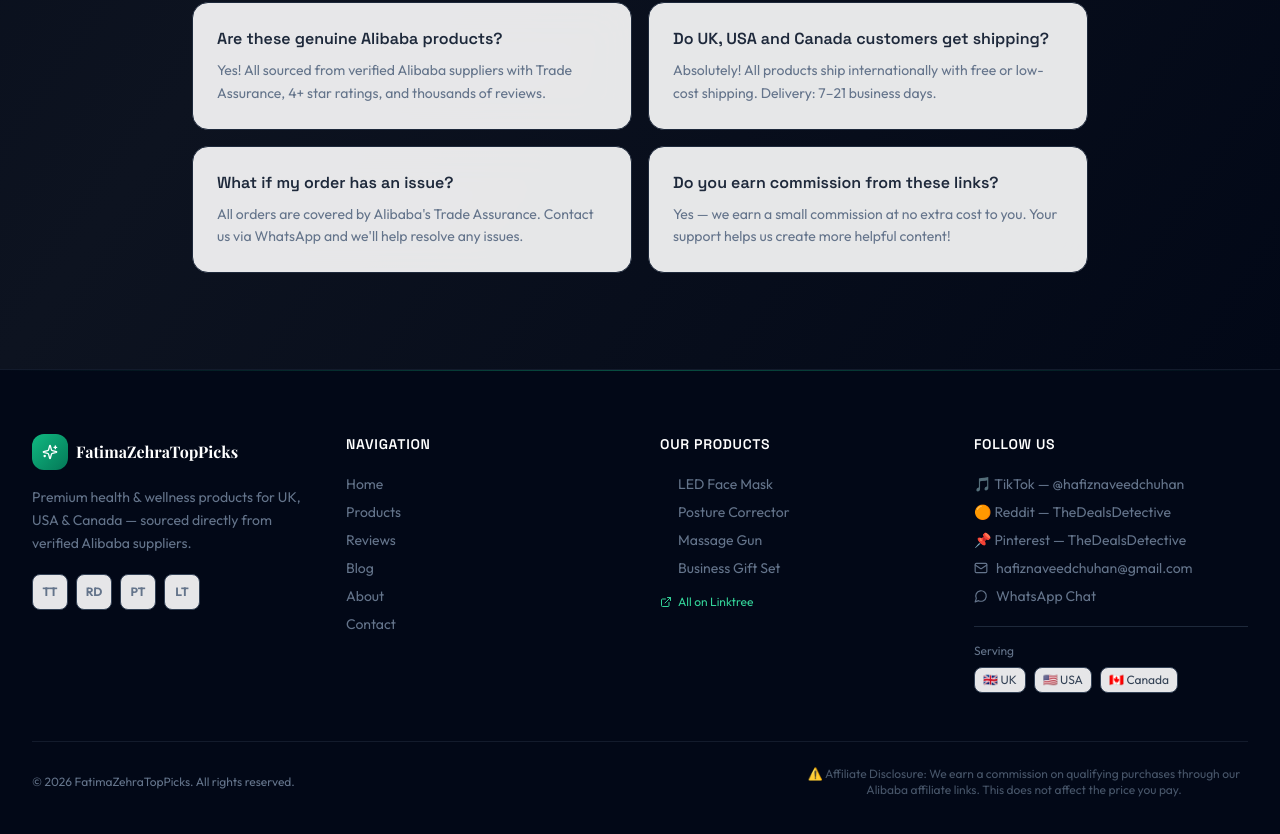
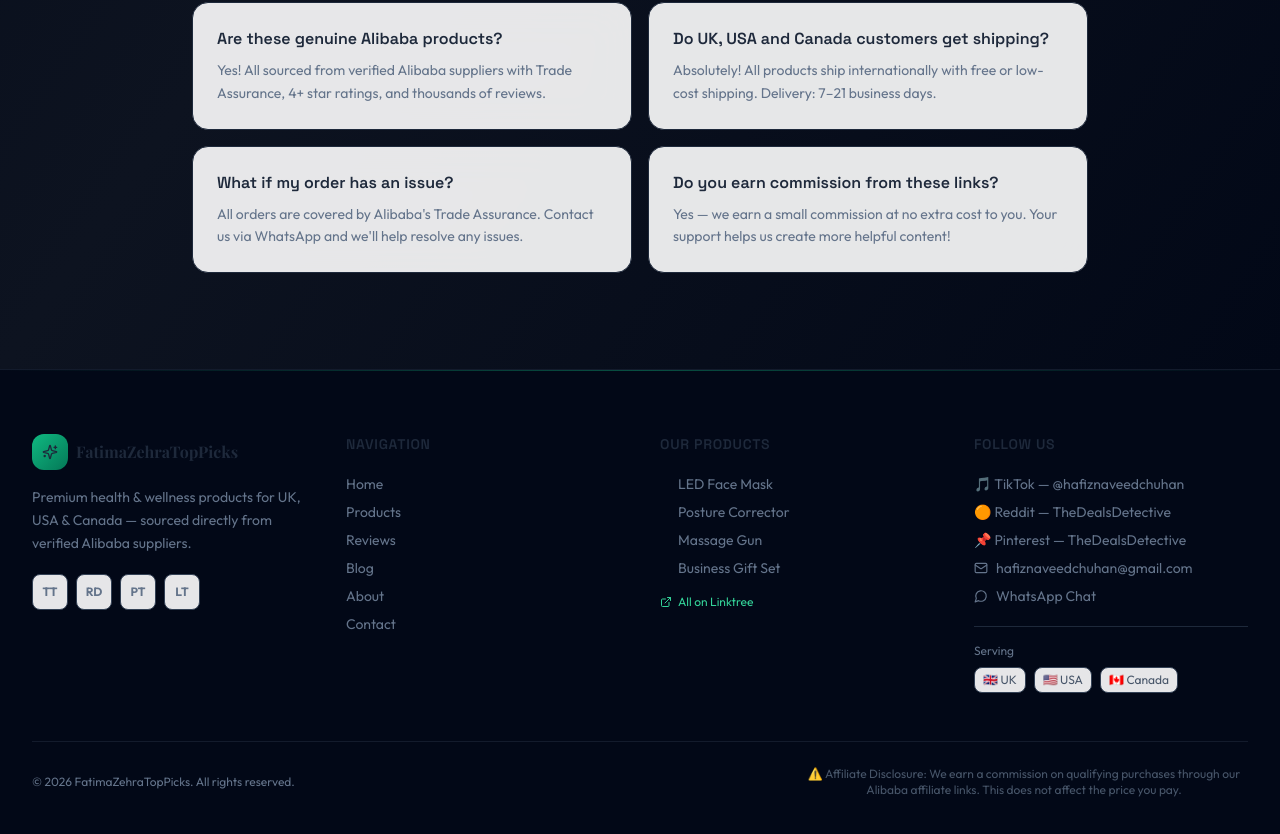
Before and after one commit to hafiznaveedchuhan-ctrl/aliexpress-toppicks, a Next.js app: page /contact in a window 1280 px wide. Shown: the part 1500-2334 px from the top of the page. Built offline with nearby package versions, Linux system fonts and the light colour scheme; a web font is replaced by a local one.

Commit message:
fix: dark text on light bg in Footer.tsx

```diff
--- a/src/components/Footer.tsx
+++ b/src/components/Footer.tsx
@@ -12,11 +12,11 @@
           <div className="md:col-span-1">
             <Link href="/" className="flex items-center gap-2 mb-4">
               <div className="w-9 h-9 rounded-xl bg-gradient-to-br from-emerald-500 to-emerald-700 flex items-center justify-center">
-                <Sparkles className="w-4 h-4 text-white" />
+                <Sparkles className="w-4 h-4 text-slate-800" />
               </div>
-              <span className="font-playfair font-bold text-white">FatimaZehraTopPicks</span>
+              <span className="font-playfair font-bold text-slate-800">FatimaZehraTopPicks</span>
             </Link>
-            <p className="font-outfit text-sm text-slate-400 leading-relaxed mb-5">
+            <p className="font-outfit text-sm text-slate-500 leading-relaxed mb-5">
               Premium health & wellness products for UK, USA & Canada — sourced directly from verified Alibaba suppliers.
             </p>
             <div className="flex gap-2 flex-wrap">
@@ -27,7 +27,7 @@
                 { label:'LT', href:"/shop-now", title:'Linktree' },
               ].map(s => (
                 <a key={s.label} href={s.href} target="_blank" rel="noopener noreferrer" title={s.title}
-                  className="w-9 h-9 rounded-lg glass border border-slate-700 hover:border-emerald-500/50 hover:text-emerald-400 flex items-center justify-center text-slate-400 text-xs font-bold transition-all hover-scale">
+                  className="w-9 h-9 rounded-lg glass border border-slate-700 hover:border-emerald-500/50 hover:text-emerald-400 flex items-center justify-center text-slate-500 text-xs font-bold transition-all hover-scale">
                   {s.label}
                 </a>
               ))}
@@ -35,20 +35,20 @@
           </div>
 
           <div>
-            <h3 className="font-space font-semibold text-white mb-4 text-sm uppercase tracking-wider">Navigation</h3>
+            <h3 className="font-space font-semibold text-slate-800 mb-4 text-sm uppercase tracking-wider">Navigation</h3>
             {['/', '/products', '/reviews', '/blog', '/about', '/contact'].map((href, i) => (
               <Link key={href} href={href}
-                className="block font-outfit text-sm text-slate-400 hover:text-emerald-400 transition-colors py-1 hover:translate-x-1 transform duration-200">
+                className="block font-outfit text-sm text-slate-500 hover:text-emerald-400 transition-colors py-1 hover:translate-x-1 transform duration-200">
                 {['Home','Products','Reviews','Blog','About','Contact'][i]}
               </Link>
             ))}
           </div>
 
           <div>
-            <h3 className="font-space font-semibold text-white mb-4 text-sm uppercase tracking-wider">Our Products</h3>
+            <h3 className="font-space font-semibold text-slate-800 mb-4 text-sm uppercase tracking-wider">Our Products</h3>
             {products.map(p => (
               <a key={p.id} href={p.affiliateLink} target="_blank" rel="noopener noreferrer"
-                className="flex items-center gap-1.5 font-outfit text-sm text-slate-400 hover:text-emerald-400 transition-colors py-1 group hover:translate-x-1 transform duration-200">
+                className="flex items-center gap-1.5 font-outfit text-sm text-slate-500 hover:text-emerald-400 transition-colors py-1 group hover:translate-x-1 transform duration-200">
                 <ExternalLink className="w-3 h-3 opacity-0 group-hover:opacity-100 transition-opacity flex-shrink-0" />
                 {p.shortName}
               </a>
@@ -60,32 +60,32 @@
           </div>
 
           <div>
-            <h3 className="font-space font-semibold text-white mb-4 text-sm uppercase tracking-wider">Follow Us</h3>
+            <h3 className="font-space font-semibold text-slate-800 mb-4 text-sm uppercase tracking-wider">Follow Us</h3>
             <a href={SOCIAL_LINKS.tiktok} target="_blank" rel="noopener noreferrer"
-              className="flex items-center gap-2 text-slate-400 hover:text-emerald-400 transition-colors font-outfit text-sm py-1 hover:translate-x-1 transform duration-200">
+              className="flex items-center gap-2 text-slate-500 hover:text-emerald-400 transition-colors font-outfit text-sm py-1 hover:translate-x-1 transform duration-200">
               🎵 TikTok — @hafiznaveedchuhan
             </a>
             <a href={SOCIAL_LINKS.reddit} target="_blank" rel="noopener noreferrer"
-              className="flex items-center gap-2 text-slate-400 hover:text-emerald-400 transition-colors font-outfit text-sm py-1 hover:translate-x-1 transform duration-200">
+              className="flex items-center gap-2 text-slate-500 hover:text-emerald-400 transition-colors font-outfit text-sm py-1 hover:translate-x-1 transform duration-200">
               🟠 Reddit — TheDealsDetective
             </a>
             <a href={SOCIAL_LINKS.pinterest} target="_blank" rel="noopener noreferrer"
-              className="flex items-center gap-2 text-slate-400 hover:text-emerald-400 transition-colors font-outfit text-sm py-1 hover:translate-x-1 transform duration-200">
+              className="flex items-center gap-2 text-slate-500 hover:text-emerald-400 transition-colors font-outfit text-sm py-1 hover:translate-x-1 transform duration-200">
               📌 Pinterest — TheDealsDetective
             </a>
             <a href={`mailto:${SOCIAL_LINKS.email}`}
-              className="flex items-center gap-2 text-slate-400 hover:text-emerald-400 transition-colors font-outfit text-sm py-1 hover:translate-x-1 transform duration-200">
+              className="flex items-center gap-2 text-slate-500 hover:text-emerald-400 transition-colors font-outfit text-sm py-1 hover:translate-x-1 transform duration-200">
               <Mail className="w-3.5 h-3.5 flex-shrink-0" /> {SOCIAL_LINKS.email}
             </a>
             <a href={SOCIAL_LINKS.whatsapp} target="_blank" rel="noopener noreferrer"
-              className="flex items-center gap-2 text-slate-400 hover:text-emerald-400 transition-colors font-outfit text-sm py-1 hover:translate-x-1 transform duration-200">
+              className="flex items-center gap-2 text-slate-500 hover:text-emerald-400 transition-colors font-outfit text-sm py-1 hover:translate-x-1 transform duration-200">
               <MessageCircle className="w-3.5 h-3.5 flex-shrink-0" /> WhatsApp Chat
             </a>
             <div className="mt-4 pt-4 border-t border-slate-800">
               <p className="font-outfit text-xs text-slate-500 mb-2">Serving</p>
               <div className="flex gap-2 flex-wrap">
                 {['🇬🇧 UK','🇺🇸 USA','🇨🇦 Canada'].map(c => (
-                  <span key={c} className="px-2 py-1 rounded-lg glass border border-slate-700 text-xs font-outfit text-slate-300">{c}</span>
+                  <span key={c} className="px-2 py-1 rounded-lg glass border border-slate-700 text-xs font-outfit text-slate-600">{c}</span>
                 ))}
               </div>
             </div>
```
